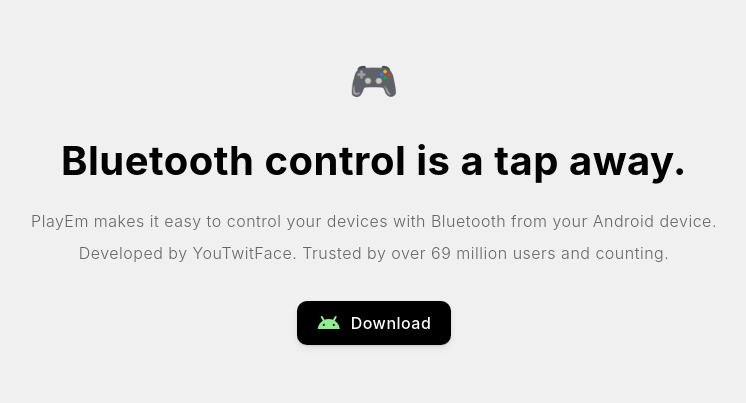
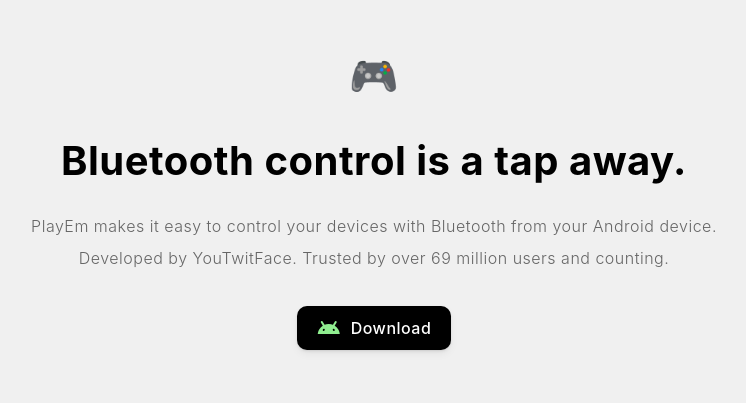
Before and after one commit to glimeuxe/playem, a plain HTML site: page index.html in a window 1280 px wide. Shown: the part 129-532 px from the top of the page, without its empty margins (266-1012 px from the left). Drawn offline with nearby package versions, Linux system fonts and the light colour scheme; a web font is replaced by a local one.

Commit message:
Add files via upload

```diff
--- a/index.css
+++ b/index.css
@@ -42,7 +42,7 @@ h0 {
 
 h1 {
 	font-size: 4rem;
-	line-height: 4rem;
+	line-height: 5rem;
 	color: black;
 	margin-bottom: 2.4rem;
 }
@@ -65,7 +65,7 @@ wrapper {
 	margin-left: auto;
 	margin-right: auto;
 
-	width: 90vw;
+	width: 75vw;
 	max-width: 80rem;
 }
 
```
